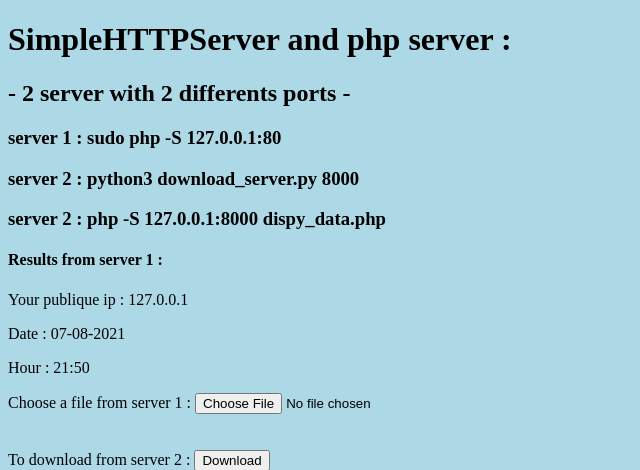
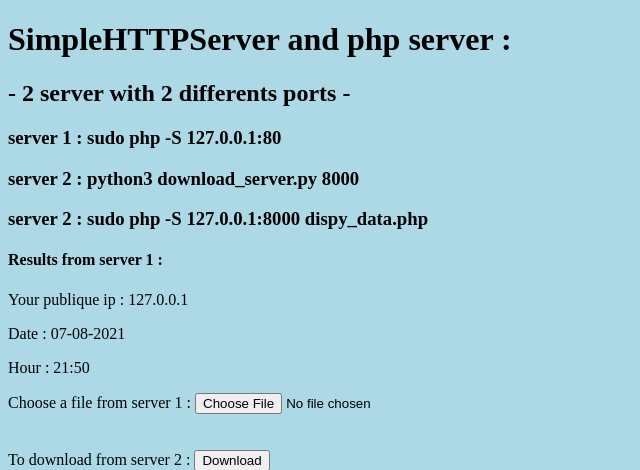
Before and after one commit to TLRKiliann/phpython-server, a PHP site: page / in a window 1280 px wide. Shown: the top 470 px of the page, without its empty margins (0-640 px from the left). Run offline with PHP 8.4, Linux system fonts and the light colour scheme; data that the repository does not hold is empty.

Commit message:
sudo added to explanations

```diff
--- a/php_http_serv/serv_Dept/index.php
+++ b/php_http_serv/serv_Dept/index.php
@@ -16,7 +16,7 @@ session_start();
         <h2>- 2 server with 2 differents ports -</h2>
         <h3>server 1 : sudo php -S 127.0.0.1:80</h3>
         <h3>server 2 : python3 download_server.py 8000</h3>
-        <h3>server 2 : php -S 127.0.0.1:8000 dispy_data.php</h3>
+        <h3>server 2 : sudo php -S 127.0.0.1:8000 dispy_data.php</h3>
         <h4>Results from server 1 :</h4>
             <div class="content">
                 <?php
```
